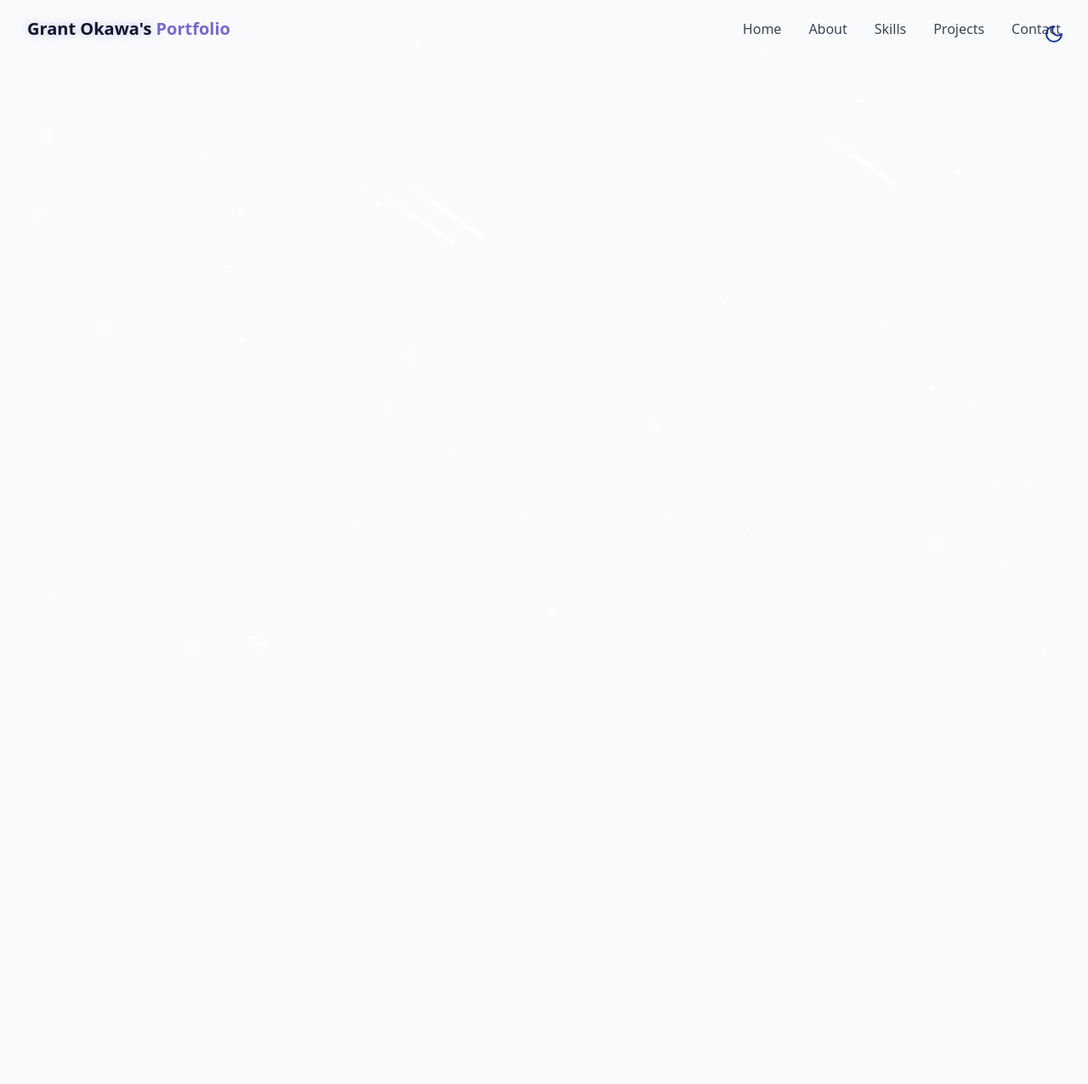
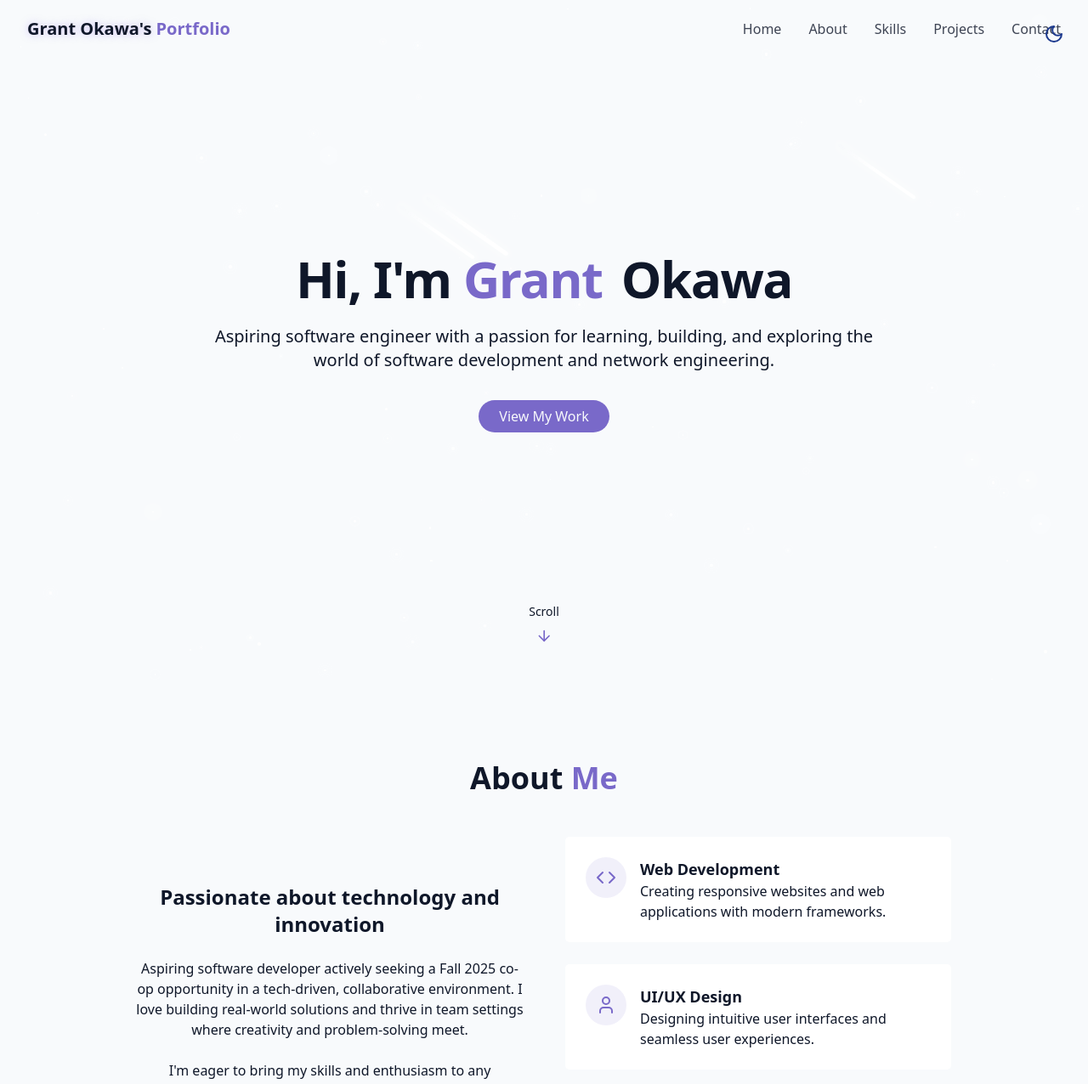
Before and after one commit to GrantOkawa/personal-portfolio, a React (Vite) app: page / in a window 1280 px wide. Shown: the top 1276 px of the page at 85% size. Before the commit the page ends 800 px from the top, so only its background shows below. Built offline with nearby package versions, Linux system fonts and the light colour scheme.

Commit message:
Added about section, still need to implement downloading of cv

```diff
--- /dev/null
+++ b/src/components/AboutSection.jsx
@@ -0,0 +1,93 @@
+import { Briefcase, Code, User } from "lucide-react";
+
+export const AboutSection = () => {
+    return (
+        <section id="about" className="py-24 px-4 relative">
+            {" "}
+            <div className="container mx-auto max-w-5xl">
+                <h2 className="text-3xl md:text-4xl font-bold mb-12 text-center">
+                    About <span className="text-primary"> Me</span>
+                </h2>
+
+                <div className="grid grid-cols-1 md:grid-cols-2 gap-12 items-center">
+                    <div className="space-y-6">
+                        <h3 className="text-2xl font-semibold">
+                            Passionate about technology and innovation
+                        </h3>
+
+                        <p className="text-muted-foreground">
+                            Aspiring software developer actively seeking a Fall 2025 co-op
+                            opportunity in a tech-driven, collaborative environment. I love
+                            building real-world solutions and thrive in team settings where creativity and problem-solving meet.
+                        </p>
+
+                        <p className="text-muted-foreground">
+                            I'm eager to bring my skills and enthusiasm to any organization with a strong
+                            mission and a positive, collaborative culture!
+                        </p>
+
+                        <div className="flex flex-col sm:flex-row gap-4 pt-4 justify-center">
+                            <a href="#contact" className="cosmic-button">
+                                {" "}
+                                Get In Touch
+                            </a>
+
+                            <a
+                                href=""
+                                className="px-6 py-2 rounded-full border border-primary text-primary hover:bg-primary/10 transition-colors duration-300"
+                            >
+                                Download CV
+                            </a>
+                        </div>
+                    </div>
+
+                    <div className="grid grid-cols-1 gap-6">
+                        <div className="gradient-border p-6 card-hover">
+                            <div className="flex items-start gap-4">
+                                <div className="p-3 rounded-full bg-primary/10">
+                                    <Code className="h-6 w-6 text-primary" />
+                                </div>
+                                <div className="text-left">
+                                    <h4 className="font-semibold text-lg"> Web Development</h4>
+                                    <p className="text-muted-foreground">
+                                        Creating responsive websites and web applications with
+                                        modern frameworks.
+                                    </p>
+                                </div>
+                            </div>
+                        </div>
+                        <div className="gradient-border p-6 card-hover">
+                            <div className="flex items-start gap-4">
+                                <div className="p-3 rounded-full bg-primary/10">
+                                    <User className="h-6 w-6 text-primary" />
+                                </div>
+                                <div className="text-left">
+                                    <h4 className="font-semibold text-lg">UI/UX Design</h4>
+                                    <p className="text-muted-foreground">
+                                        Designing intuitive user interfaces and seamless user
+                                        experiences.
+                                    </p>
+                                </div>
+                            </div>
+                        </div>
+                        <div className="gradient-border p-6 card-hover">
+                            <div className="flex items-start gap-4">
+                                <div className="p-3 rounded-full bg-primary/10">
+                                    <Briefcase className="h-6 w-6 text-primary" />
+                                </div>
+
+                                <div className="text-left">
+                                    <h4 className="font-semibold text-lg">Project Collaboration</h4>
+                                    <p className="text-muted-foreground">
+                                        I thrive in collaborative environments where I can contribute to a team's shared
+                                        vision and work with peers to develop impactful projects..
+                                    </p>
+                                </div>
+                            </div>
+                        </div>
+                    </div>
+                </div>
+            </div>
+        </section>
+    );
+};
--- /dev/null
+++ b/src/components/HeroSection.jsx
@@ -0,0 +1,41 @@
+import { ArrowDown } from "lucide-react";
+
+export const HeroSection = () => {
+  return (
+    <section
+      id="hero"
+      className="relative min-h-screen flex flex-col items-center justify-center px-4"
+    >
+      <div className="container max-w-4xl mx-auto text-center z-10">
+        <div className="space-y-6">
+          <h1 className="text-4xl md:text-6xl font-bold tracking-tight">
+            <span className="opacity-0 animate-fade-in"> Hi, I'm</span>
+            <span className="text-primary opacity-0 animate-fade-in-delay-1">
+              {" "}
+              Grant
+            </span>
+            <span className="text-gradient ml-2 opacity-0 animate-fade-in-delay-2">
+              {" "}
+              Okawa
+            </span>
+          </h1>
+
+          <p className="text-lg md:text-xl text-muted-foreground max-2-2xl mx-auto opacity-0 animate-fade-in-delay-3">
+            Aspiring software engineer with a passion for learning, building, and exploring the world of software development and network engineering.
+          </p>
+
+          <div className="pt-4 opacity-0 animate-fade-in-delay-4">
+            <a href="#projects" className="cosmic-button">
+              View My Work
+            </a>
+          </div>
+        </div>
+      </div>
+
+      <div className="absolute bottom-8 left-1/2 transform -translate-x-1/2 flex flex-col items-center animate-bounce">
+        <span className="text-sm text-muted-foreground mb-2"> Scroll </span>
+        <ArrowDown className="h-5 w-5 text-primary" />
+      </div>
+    </section>
+  );
+};
--- a/src/pages/Home.jsx
+++ b/src/pages/Home.jsx
@@ -1,6 +1,8 @@
 import { ThemeToggle } from "../components/ThemeToggle";
 import { StarBackground } from "../components/StarBackground";
 import { Navbar } from "../components/Navbar";
+import { HeroSection } from "../components/HeroSection";
+import { AboutSection} from "../components/AboutSection";
 
 export const Home = () => {
     return (
@@ -13,7 +15,12 @@
 
             {/* Navbar */}
             <Navbar />
+
             {/* Main Content */}
+            <main>
+                <HeroSection />
+                <AboutSection />
+            </main>
 
             {/* Footer */}
         </div>
```
